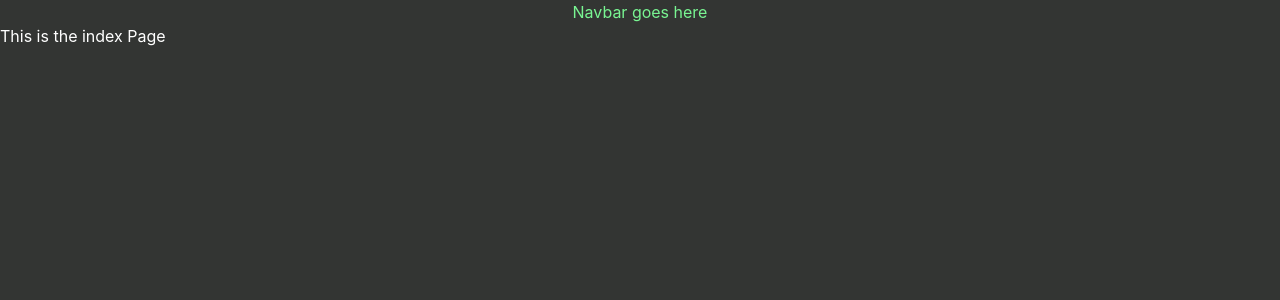
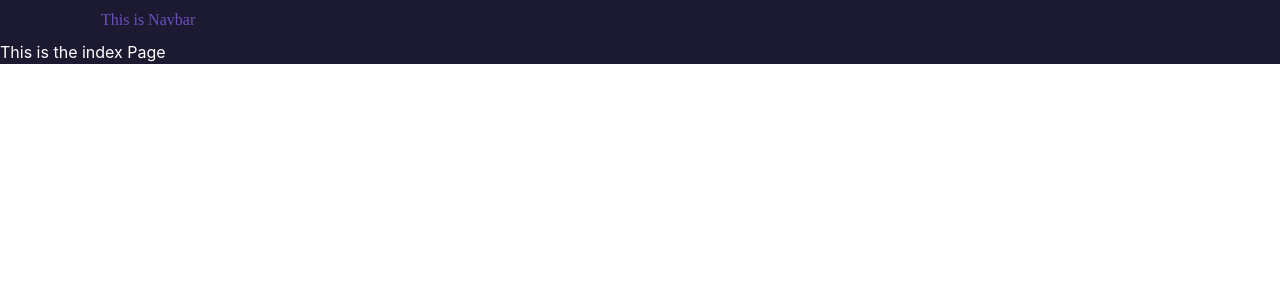
Before and after one commit to smoke-trees/website, a React app: page / in a window 1280 px wide. Shown: the top 300 px of the page. Built offline with nearby package versions, Linux system fonts and the light colour scheme.

Commit message:
Added Navbar changes made in the ui as well
Signed-off-by: SilverSpear28 <abhijaymessi@gmail.com>

```diff
--- a/src/App/App.css
+++ b/src/App/App.css
@@ -1,5 +1,8 @@
+@import url('https://fonts.googleapis.com/css?family=Roboto&display=swap');
+
 .App {
-  color:white;
+  background-color: #1C1A30 ;
+  color: white;
 }
 
 .App-logo {
@@ -7,9 +10,10 @@
 }
 
 .App-header {
-  background-color: #333533;
+  font-family: 'Roboto mono';
+  background-color: #1C1A30;
   text-align: center;
-  color: #79F592;
+  color: #6B4FBB;
 }
 
 .App-link {
--- a/src/App/App.js
+++ b/src/App/App.js
@@ -5,7 +5,7 @@ import Switch from "react-router-dom/Switch"
 import Route from "react-router-dom/Route"
 import IndexPage from "../Pages/index";
 import ProjectPage from "../Pages/projects/project";
-import TeamPage from "../Pages/team/team";
+import TeamPage from "../Pages/trees/trees";
 import Header from "../Components/Header/Header";
 
 function App() {
@@ -21,7 +21,7 @@ function App() {
                         <IndexPage/>
                     </Route>
 
-                    <Route exact path={"/team"}>
+                    <Route exact path={"/trees"}>
                         <TeamPage/>
                     </Route>
 
--- a/src/Components/Header/Header.js
+++ b/src/Components/Header/Header.js
@@ -1,10 +1,14 @@
 import React from 'react';
+import 'bootstrap/dist/css/bootstrap.min.css';
+import { Navbar, Container } from 'react-bootstrap'
 
 class Header extends React.Component {
     render() {
         return (
             <header className="App-header">
-                Navbar goes here
+                <Container>
+                <Navbar>This is Navbar</Navbar>
+                </Container>
             </header>
         )
     }
--- a/src/theme.scss
+++ b/src/theme.scss
@@ -1,3 +1,3 @@
-$body-bg: #333533;
+$body-bg: #1C1A30;
 
 @import "~bootstrap/scss/bootstrap";
```
Also changed, not shown: src/Pages/trees/trees.js (renamed from src/Pages/team/team.js), src/Pages/trees/trees.scss (renamed from src/Pages/team/team.scss), 2 other files (tests, documents, lock files or other folders).
